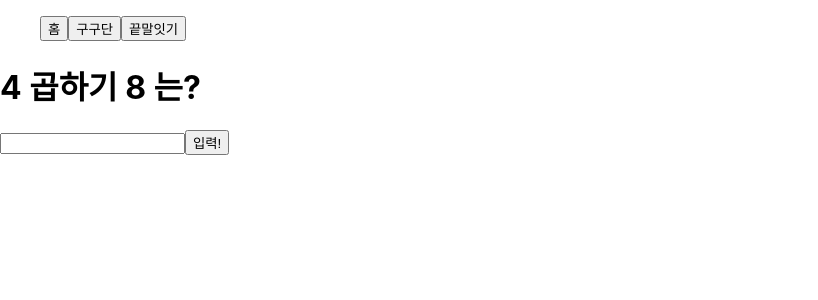
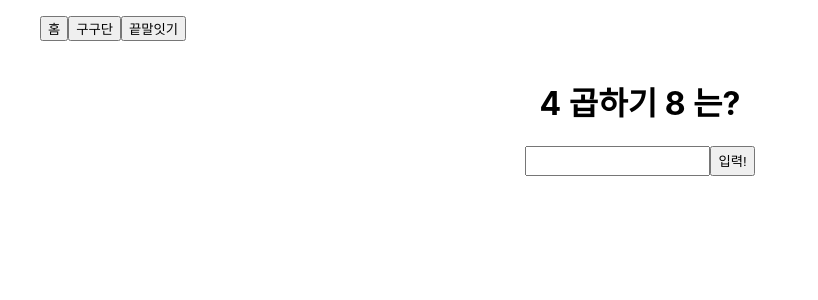
Before and after one commit to YHCodeHouse/Nextjs_practice, a Next.js app: page /gugudan in a window 1280 px wide. Shown: the top 300 px of the page, without its empty margins (0-818 px from the left). Built offline with nearby package versions, Linux system fonts and the light colour scheme.

Commit message:
add emotion, babelrc

```diff
--- a/package.json
+++ b/package.json
@@ -9,6 +9,8 @@
     "lint": "next lint"
   },
   "dependencies": {
+    "@emotion/react": "^11.9.0",
+    "@emotion/styled": "^11.8.1",
     "next": "12.1.6",
     "react": "18.1.0",
     "react-dom": "18.1.0"
--- a/pages/gugudan.tsx
+++ b/pages/gugudan.tsx
@@ -1,16 +1,19 @@
 import React, { useState, useRef } from "react";
+import styled from "@emotion/styled";
 
 interface InitProps {
   first: number;
   second: number;
 }
-
+interface Result {
+  result: string;
+}
 export default function GuGuDan(init: InitProps) {
   const [first, setFirst] = useState(init.first);
   const [second, setSecond] = useState(init.second);
   const [value, setValue] = useState("");
   const [result, setResult] = useState("");
-  const inputRef = useRef(null);
+
   const onChangeInput = (e: React.ChangeEvent<HTMLInputElement>) => {
     setFirst(first);
     setSecond(second);
@@ -35,12 +38,12 @@ export default function GuGuDan(init: InitProps) {
 
   return (
     <>
-      <div>
+      <Question>
         <h1>
           {first} 곱하기 {second} 는?
         </h1>
-      </div>
-      <form
+      </Question>
+      <SubmitNumber
         onSubmit={e => {
           onSubmitInput(e);
         }}
@@ -54,8 +57,8 @@ export default function GuGuDan(init: InitProps) {
         />
 
         <button type="submit">입력!</button>
-      </form>
-      <div>{result}</div>
+      </SubmitNumber>
+      <Result result={result}>{result}</Result>
     </>
   );
 }
@@ -65,3 +68,28 @@ GuGuDan.getInitialProps = () => {
   const second = Math.ceil(Math.random() * 9);
   return { first, second };
 };
+
+const Question = styled("div")(() => {
+  return {
+    display: "flex",
+    justifyContent: "center"
+  };
+});
+
+const SubmitNumber = styled("form")(() => {
+  return {
+    display: "flex",
+    justifyContent: "center",
+    height: "30px",
+    width: "100%"
+  };
+});
+
+const Result = styled("div")((props: Result) => {
+  const { result } = props;
+  return {
+    display: "flex",
+    justifyContent: "center",
+    color: result === "땡" ? "red" : "blue"
+  };
+});
```
Also changed, not shown: pages/wordrelay.tsx (+35 -4 lines), .babelrc (added), 2 other files (tests, documents, lock files or other folders).
